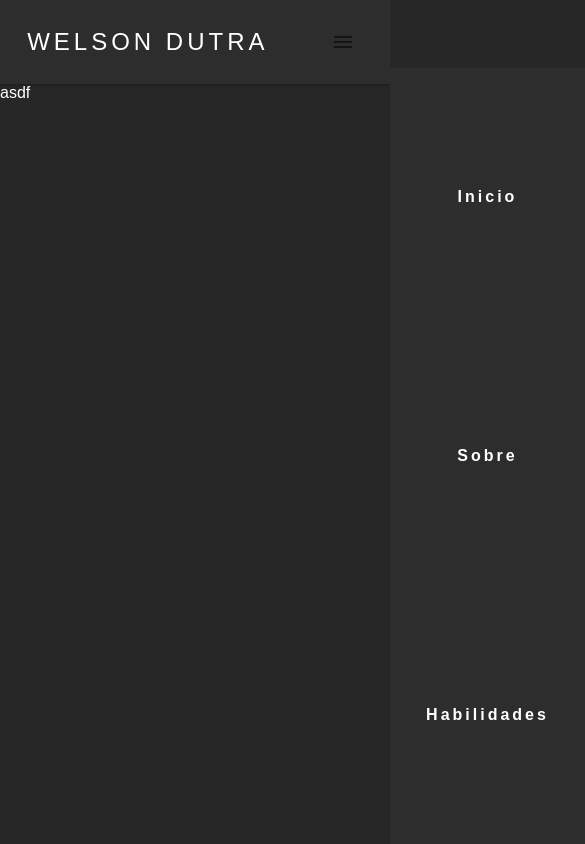
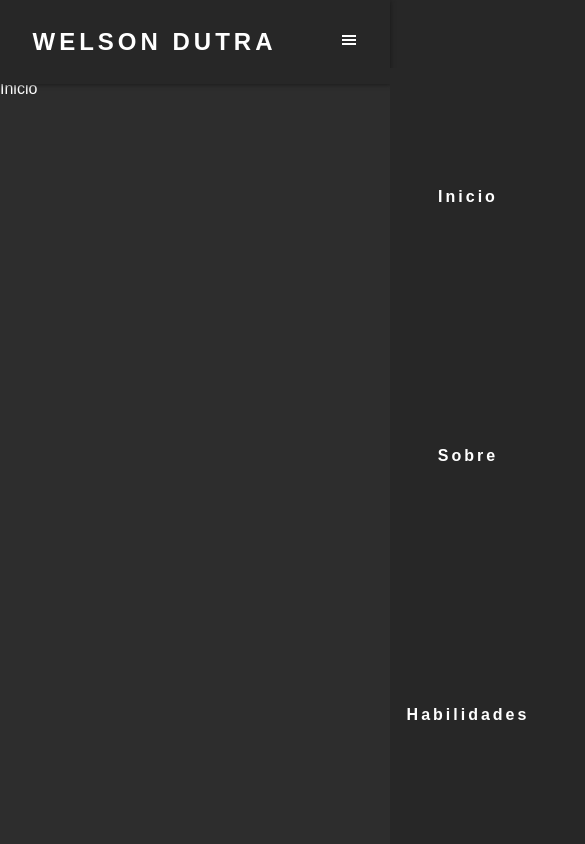
Before and after one commit to welsondutra/Portifolio, a React (Create React App) app: page / in a window 390 px wide. Shown: the top 844 px of the page, 585 px wide, since content can reach past the window. Built offline with nearby package versions, Linux system fonts and the light colour scheme.

Commit message:
novo componente footer

```diff
--- a/package.json
+++ b/package.json
@@ -3,16 +3,12 @@
   "version": "0.1.0",
   "private": true,
   "dependencies": {
-    "@emotion/react": "^11.11.1",
-    "@emotion/styled": "^11.11.0",
-    "@mui/icons-material": "^5.11.16",
-    "@mui/material": "^5.13.5",
-    "@mui/styled-engine-sc": "^5.12.0",
     "@testing-library/jest-dom": "^5.16.5",
     "@testing-library/react": "^13.4.0",
     "@testing-library/user-event": "^13.5.0",
     "react": "^18.2.0",
     "react-dom": "^18.2.0",
+    "react-icons": "^4.9.0",
     "react-router-dom": "^6.12.1",
     "react-scripts": "5.0.1",
     "styled-components": "^5.3.11",
--- a/src/App.css
+++ b/src/App.css
@@ -37,23 +37,7 @@ a:hover {
   letter-spacing: 4px;
 }
 
-nav {
-  display: flex;
-  justify-content: space-around;
-  align-items: center;
-  background-color: var(--color-dark2);
-  height: 10vh;
-  box-shadow: 1px 1px 4px var(--color-dark4);
-
-}
-
 main {
   background-size: cover;
   height: 92vh;
 }
-
-@media (max-width:999px) {
-  body {
-    overflow-x: hidden;
-  }
-}
--- a/src/App.js
+++ b/src/App.js
@@ -1,6 +1,6 @@
 import React from 'react';
 import './App.css';
-import { Header } from './components';
+import { Footer, Header, Main } from './components';
 
 function App() {
   return (
@@ -9,7 +9,8 @@ function App() {
         <Header />
       </header>
       <main>
-        {/* <Layout /> */} <div>asdf</div>
+        <Main />
+        <Footer />
       </main>
     </body>
   );
--- /dev/null
+++ b/src/components/Footer/index.js
@@ -0,0 +1,39 @@
+import React from 'react';
+import { BsInstagram, BsGithub, BsLinkedin } from 'react-icons/bs';
+import * as S from './styles';
+
+export const Footer = () => {
+  return (
+    <S.Footer>
+      <S.Ul>
+        <S.Li>
+          <a
+            target="_blank"
+            href="https://github.com/welsondutra"
+            rel="noreferrer"
+          >
+            <BsGithub />
+          </a>
+        </S.Li>
+        <S.Li>
+          <a
+            target="_blank"
+            href="https://www.linkedin.com/in/welson-dutra/"
+            rel="noreferrer"
+          >
+            <BsLinkedin />
+          </a>
+        </S.Li>
+        <S.Li>
+          <a
+            target="_blank"
+            href="https://www.instagram.com/welsondutra/"
+            rel="noreferrer"
+          >
+            <BsInstagram />
+          </a>
+        </S.Li>
+      </S.Ul>
+    </S.Footer>
+  );
+};
--- /dev/null
+++ b/src/components/Footer/styles.js
@@ -0,0 +1,25 @@
+import styled from 'styled-components';
+import * as colors from '../../theme';
+
+export const Footer = styled.footer`
+  background-color: ${colors.default.dark1};
+  color: ${colors.default.white};
+  padding: 3rem;
+  text-align: center;
+`;
+
+export const Ul = styled.ul`
+  display: flex;
+  justify-content: center;
+  list-style: none;
+`;
+
+export const Li = styled.li`
+  font-size: 1.5rem;
+  margin: 0 1rem;
+  cursor: pointer;
+
+  :hover {
+    opacity: 0.7;
+  }
+`;
--- a/src/components/Header/index.js
+++ b/src/components/Header/index.js
@@ -1,29 +1,37 @@
-import ClearIcon from '@mui/icons-material/Clear';
-import MenuIcon from '@mui/icons-material/Menu';
 import React, { useState } from 'react';
-import sections from '../../sections.json';
+import colors from '../../theme';
 import * as S from './styles';
+import { GiHamburgerMenu } from 'react-icons/gi';
+import { AiOutlineClose } from 'react-icons/ai';
 
 export const Header = () => {
   const [isMenuOpen, setIsMenuOpen] = useState(false);
 
   return (
-    <nav>
-      <a className="logo">Welson Dutra</a>
-      <S.Hamburger onClick={() => setIsMenuOpen(!isMenuOpen)} color={'#fff'}>
-        {isMenuOpen ? <ClearIcon /> : <MenuIcon />}
-      </S.Hamburger>
-      <S.Ul isOpen={isMenuOpen}>
-        {sections.items.map((item) => {
-          return (
-            <S.Li key={item.id}>
-              <S.A className="active" key={item.id} href={`#${item.name}`}>
-                {item.name}
-              </S.A>
-            </S.Li>
-          );
-        })}
-      </S.Ul>
-    </nav>
+    <S.Container>
+      <S.Nav>
+        <S.A href="#inicio" className="logo">
+          Welson Dutra
+        </S.A>
+        <S.Hamburger onClick={() => setIsMenuOpen(!isMenuOpen)}>
+          {isMenuOpen ? (
+            <AiOutlineClose color={colors.white} />
+          ) : (
+            <GiHamburgerMenu color={colors.white} />
+          )}
+        </S.Hamburger>
+        <S.Ul isOpen={isMenuOpen}>
+          <S.Li>
+            <S.A href={'#inicio'}>Inicio</S.A>
+          </S.Li>
+          <S.Li>
+            <S.A href={'#sobre'}>Sobre</S.A>
+          </S.Li>
+          <S.Li>
+            <S.A href={'#habilidades'}>Habilidades</S.A>
+          </S.Li>
+        </S.Ul>
+      </S.Nav>
+    </S.Container>
   );
 };
--- a/src/components/Header/styles.js
+++ b/src/components/Header/styles.js
@@ -1,6 +1,19 @@
-import { IconButton } from '@mui/material';
 import styled from 'styled-components';
 import colors from '../../theme';
+
+export const Container = styled.div`
+  position: fixed;
+  width: 100vw;
+`;
+
+export const Nav = styled.nav`
+  display: flex;
+  justify-content: space-around;
+  align-items: center;
+  background-color: ${colors.dark2};
+  height: 10vh;
+  box-shadow: 1px 1px 4px ${colors.dark1};
+`;
 
 export const Ul = styled.ul`
   list-style: none;
@@ -13,9 +26,9 @@ export const Ul = styled.ul`
     position: absolute;
     top: 8vh;
     right: 0;
-    width: 50vw;
+    width: 40vw;
     height: 92vh;
-    background-color: var(--color-dark2);
+    background-color: ${colors.dark2};
     flex-direction: column;
     align-items: center;
     justify-content: space-around;
@@ -39,10 +52,9 @@ export const Li = styled.li`
   }
 `;
 
-export const Hamburger = styled(IconButton)`
-  color: ${colors.white};
-
-  @media (max-width: 999px) {
-    display: block;
+export const Hamburger = styled.div`
+  cursor: pointer;
+  @media (min-width: 999px) {
+    display: none;
   }
 `;
--- a/src/components/Layout/index.js
+++ /dev/null
@@ -1,20 +0,0 @@
-import React from 'react';
-
-import { Grid } from '@mui/material';
-
-import sections from '../../sections.json';
-import * as S from './styles';
-
-export const Layout = () => {
-  return (
-    <Grid>
-      {sections.items.map((item) => {
-        return (
-          <S.Section id={item.name} key={item.id}>
-            {item.name}
-          </S.Section>
-        );
-      })}
-    </Grid>
-  );
-};
--- /dev/null
+++ b/src/components/Main/index.js
@@ -0,0 +1,13 @@
+import React from 'react';
+
+import * as S from './styles';
+
+export const Main = () => {
+  return (
+    <div>
+      <S.Section id="inicio">Inicio</S.Section>
+      <S.Section id="sobre">Sobre</S.Section>
+      <S.Section id="habilidades">Habilidades</S.Section>
+    </div>
+  );
+};
--- a/src/components/Layout/styles.js
+++ b/src/components/Main/styles.js
@@ -1,8 +1,8 @@
 import styled from 'styled-components';
-
+import * as colors from '../../theme';
 export const Section = styled.section`
   min-height: 100vh;
   padding-top: 5rem;
-  background-color: green;
+  background-color: ${colors.default.dark3};
   margin: 0;
 `;
--- a/src/components/index.js
+++ b/src/components/index.js
@@ -1,2 +1,3 @@
 export * from './Header';
-export * from './Layout';
+export * from './Main';
+export * from './Footer';
```
Also changed, not shown: 1 other file (tests, documents, lock files or other folders).
